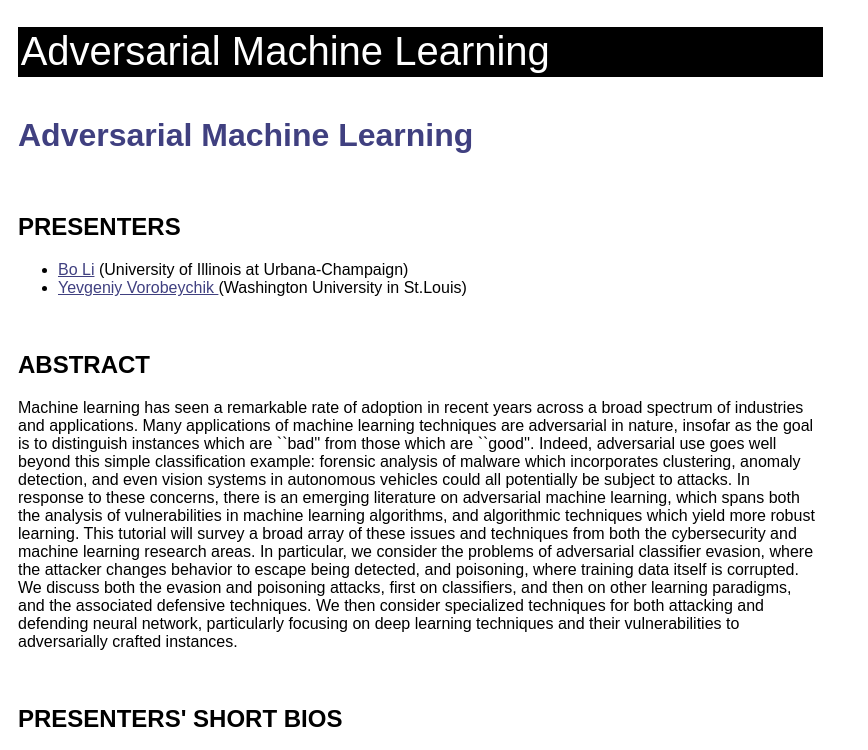
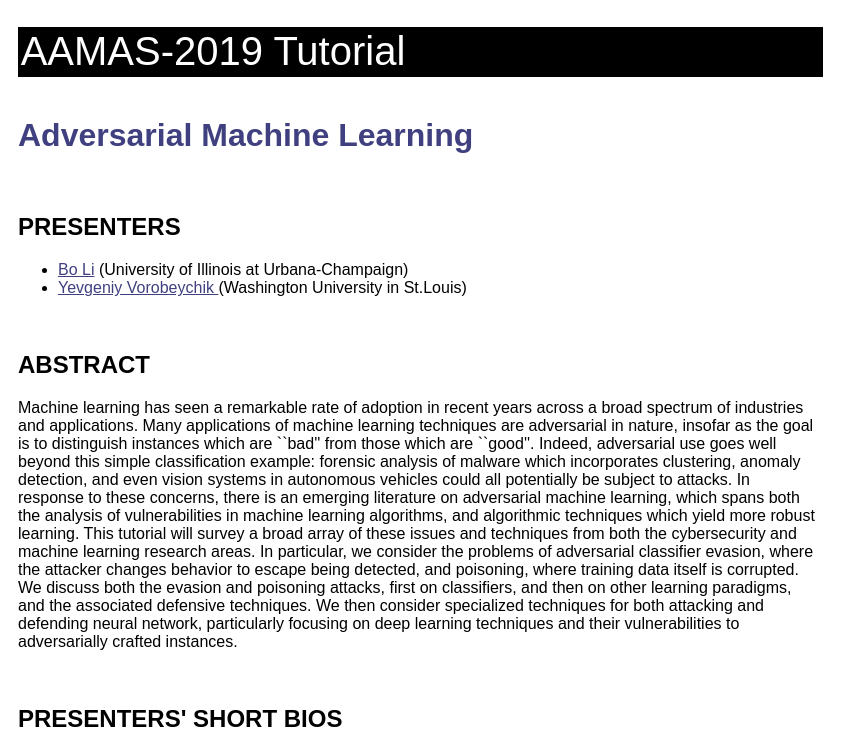
Before and after one commit to aamastutorial2019/aamastutorial2019.github.io, a plain HTML site: page index.html in a window 1280 px wide. Shown: the top 750 px of the page, without its empty margins (0-868 px from the left). Drawn offline with Linux system fonts and the light colour scheme.

Commit message:
Update index.html

```diff
--- a/index.html
+++ b/index.html
@@ -25,7 +25,7 @@
 <body>
 <div style="text-align: left; width: 50em; margin-left:10px; margin-top:-10pt;">
   <p style="width:100%; color: #ffffff; background-color: #000000; font-size: 30pt; padding:2pt;">
-   Adversarial Machine Learning
+   AAMAS-2019 Tutorial
   </p>
 
 
```
